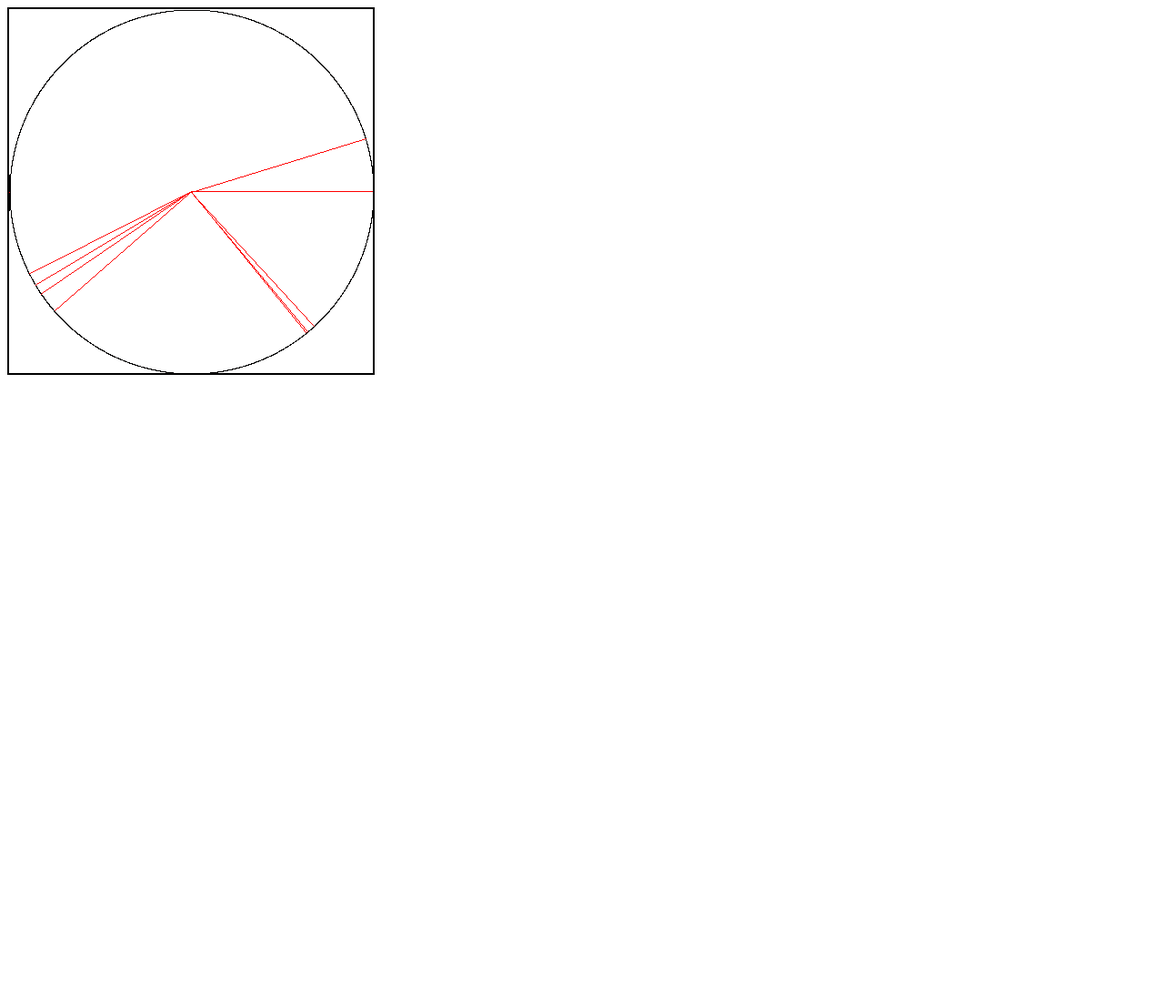
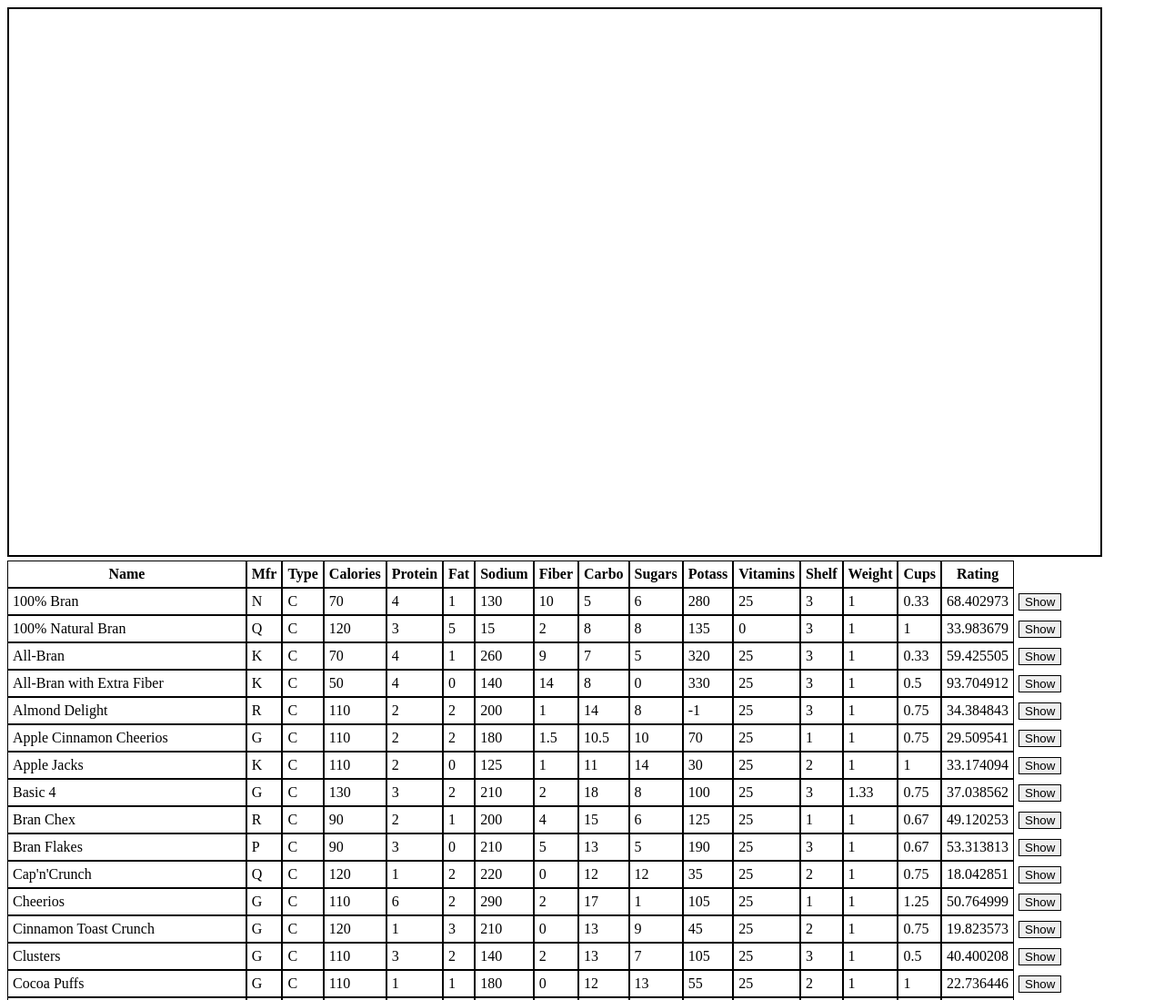
Before and after one commit to Tristanvivaldy/cereals_chart_grafkom, a plain HTML site: page index.html in a window 1280 px wide. Shown: the top 1099 px of the page at 91% size. Before the commit the page ends 800 px from the top, so only its background shows below. Drawn offline with nearby package versions, Linux system fonts and the light colour scheme.

Commit message:
Add files via upload

```diff
--- /dev/null
+++ b/data.js
@@ -0,0 +1,106 @@
+const cereal = "cereal.csv";
+export var tabel = document.querySelector(".table");
+export var imageData = lib.ctx.getImageData(0, 0, lib.canvas.width, lib.canvas.height);
+
+import * as lib from './lib.js';
+
+// Fetch the CSV file using the fetch API
+fetch(cereal)
+  .then((response) => response.text())
+  .then((csvData) => {
+    // Parse the CSV data using Papaparse
+    Papa.parse(csvData, {
+      header: true, // Set to true if your CSV has headers
+      dynamicTyping: true, // Automatically convert string values to appropriate types
+      complete: function (result) {
+        // The parsed data is available in the 'data' property of the result object
+        console.log(result.data);
+        table(result.data);
+      },
+      error: function (error) {
+        console.error("Error parsing CSV:", error.message);
+      },
+    });
+  })
+  .catch((error) => {
+    console.error("Error fetching CSV:", error.message);
+  });
+
+  export function table(data) {
+    const table = document.getElementById("table");
+
+    // Function to capitalize the first letter of a string
+    const capitalizeFirstLetter = (str) => {
+      return str.charAt(0).toUpperCase() + str.slice(1);
+    };
+
+    // Add table headers
+    const headers = Object.keys(data[0]);
+    const headerRow = table.insertRow(0);
+    headers.forEach((headerText) => {
+      const capitalizedHeader = capitalizeFirstLetter(headerText);
+      const headerCell = document.createElement("th");
+      headerCell.textContent = capitalizedHeader;
+      headerCell.style.border = "1px solid black"; // Add border to the header cell
+      headerRow.appendChild(headerCell);
+    });
+
+    // Add table rows
+    data.forEach((rowData, index) => {
+      // Check if any value in the row is null
+      if (Object.values(rowData).some(value => value === null)) {
+        return; // Skip the row if it contains null values
+      }
+
+      const row = table.insertRow(-1);
+      headers.forEach((header) => {
+        const cell = row.insertCell(-1);
+        const cellValue = rowData[header];
+        cell.textContent = cellValue !== null ? cellValue : ''; // Replace null with an empty string
+        cell.style.border = "1px solid black"; // Add border to the cell
+      });
+
+      // Add a button to the row that provides the index when clicked
+      const buttonCell = row.insertCell(-1);
+      const button = document.createElement("button");
+      button.textContent = "Show";
+      button.style.border = "1px solid black"; // Add border to the button
+      button.addEventListener("click", () => {
+        showData(index,rowData);
+      });
+      buttonCell.appendChild(button);
+    });
+  }
+
+export function showData(index, data){
+  lib.ctx.clearRect(0,0,lib.canvas.width,lib.canvas.height)
+  imageData = lib.ctx.getImageData(0, 0, lib.canvas.width, lib.canvas.height);
+  lib.lingkaran_polar(imageData, [lib.canvas.width/2,lib.canvas.height/2], 200, [1,0,0]);
+  var arr = [];
+  var total = 0;
+  for (var i in data){
+    if (i == 'calories' || i == 'protien' || i == 'fat' || i == 'sodium' || i == 'fiber' || i == 'carbo' || i == 'sugars' || i == 'potass' || i == 'vitamins'){
+      total += data[i];
+    }
+  }
+  for (var i in data){
+    if (i == 'calories' || i == 'protien' || i == 'fat' || i == 'sodium' || i == 'fiber' || i == 'carbo' || i == 'sugars' || i == 'potass' || i == 'vitamins'){
+      arr.push(parseFloat(((data[i]/total)*100).toFixed(2)));
+    }
+  }
+  for (var i = 0; i < arr.length; i++){
+    lib.segi(imageData, [lib.canvas.width/2,lib.canvas.height/2],200,9,[Math.floor(Math.random() * 256),Math.floor(Math.random() * 256),Math.floor(Math.random() * 256)],arr[i])
+    lib.ctx.putImageData(imageData,0, 0);
+  }
+  lib.ctx.putImageData(imageData,0, 0);
+  // lib.segi(imageData, [lib.canvas.width/2,lib.canvas.height/2],200,9,[255,0,0],13.18)
+  // lib.segi(imageData, [lib.canvas.width/2,lib.canvas.height/2],200,9,[0,0,255],0.75)
+  // lib.segi(imageData, [lib.canvas.width/2,lib.canvas.height/2],200,9,[0,255,0],0.18)
+  // lib.segi(imageData, [lib.canvas.width/2,lib.canvas.height/2],200,9,[255,255,0],24.48)
+  // lib.segi(imageData, [lib.canvas.width/2,lib.canvas.height/2],200,9,[0,255,255],1.88)
+  // lib.segi(imageData, [lib.canvas.width/2,lib.canvas.height/2],200,9,[255,0,255],0.94)
+  // lib.segi(imageData, [lib.canvas.width/2,lib.canvas.height/2],200,9,[100,100,100],1.12)
+  // lib.segi(imageData, [lib.canvas.width/2,lib.canvas.height/2],200,9,[50,50,50],52.73)
+  // lib.segi(imageData, [lib.canvas.width/2,lib.canvas.height/2],200,9,[50,100,150],4.7)
+  // lib.gambar_titik(imageData, lib.canvas.width/2+100,lib.canvas.height/2-10, [255,0,0])
+}
--- a/index.html
+++ b/index.html
@@ -4,33 +4,44 @@
     <meta charset="UTF-8">
     <meta name="viewport" content="width=device-width, initial-scale=1.0">
     <title>Pie Chart Favorit Ceha</title>
-    <script src="https://d3js.org/d3.v6.min.js"></script>
     <style>
         #canvas1{
             border: 2px solid black;
         }
     </style>
+    <script src="https://cdnjs.cloudflare.com/ajax/libs/PapaParse/5.3.0/papaparse.min.js"></script>
 </head>
 <body>
-    <canvas id="canvas1" width="400" height="400"></canvas>
-    <script src="index.js"></script>
+    <div class="kanpas">
+        <canvas id="canvas1" width="1200" height="600"></canvas>
+    </div>
+    <table id="table" cellpadding="5" cellspacing="0"></table>
     <script type="module">
         import * as lib from './lib.js';
-        var imageData = lib.ctx.getImageData(0, 0, lib.canvas.width, lib.canvas.height);
+        import * as data from './data.js';
 
-        lib.lingkaran_polar(imageData, [lib.canvas.width/2,lib.canvas.height/2], 200, [1,0,0]);
-        lib.segi(imageData, [lib.canvas.width/2,lib.canvas.height/2],200,9,[255,0,0],13.18)
-        lib.segi(imageData, [lib.canvas.width/2,lib.canvas.height/2],200,9,[255,0,0],0.75)
-        lib.segi(imageData, [lib.canvas.width/2,lib.canvas.height/2],200,9,[255,0,0],0.18)
-        lib.segi(imageData, [lib.canvas.width/2,lib.canvas.height/2],200,9,[255,0,0],24.48)
-        lib.segi(imageData, [lib.canvas.width/2,lib.canvas.height/2],200,9,[255,0,0],1.88)
-        lib.segi(imageData, [lib.canvas.width/2,lib.canvas.height/2],200,9,[255,0,0],0.94)
-        lib.segi(imageData, [lib.canvas.width/2,lib.canvas.height/2],200,9,[255,0,0],1.12)
-        lib.segi(imageData, [lib.canvas.width/2,lib.canvas.height/2],200,9,[255,0,0],52.73)
-        lib.segi(imageData, [lib.canvas.width/2,lib.canvas.height/2],200,9,[255,0,0],4.7)
-        lib.dda_line(imageData, [lib.canvas.width/2,lib.canvas.height/2], [lib.canvas.width/2,lib.canvas.height/2], [255,0,0])
+        // lib.lingkaran_polar(imageData, [lib.canvas.width/2,lib.canvas.height/2], 200, [1,0,0]);
+        // lib.segi(imageData, [lib.canvas.width/2,lib.canvas.height/2],200,9,[255,0,0],13.18)
+        // lib.floodFillStacked(imageData, lib.canvas, lib.canvas.width-10,lib.canvas.height/2+13, {r:0,g:0,b:0}, {r:255,g:0,b:0})
+        // lib.segi(imageData, [lib.canvas.width/2,lib.canvas.height/2],200,9,[0,0,255],0.75)
+        // lib.floodFillStacked(imageData, lib.canvas, lib.canvas.width-70,lib.canvas.height/2+150, {r:0,g:0,b:0}, {r:0,g:0,b:255})
+        // lib.segi(imageData, [lib.canvas.width/2,lib.canvas.height/2],200,9,[0,255,0],0.18)
+        // lib.floodFillStacked(imageData, lib.canvas, lib.canvas.width-74,lib.canvas.height/2+154, {r:0,g:0,b:0}, {r:0,g:255,b:0})
+        // lib.segi(imageData, [lib.canvas.width/2,lib.canvas.height/2],200,9,[255,255,0],24.48)
+        // lib.floodFillStacked(imageData, lib.canvas, lib.canvas.width-94,lib.canvas.height/2+154, {r:0,g:0,b:0}, {r:255,g:255,b:0})
+        // lib.segi(imageData, [lib.canvas.width/2,lib.canvas.height/2],200,9,[0,255,255],1.88)
+        // lib.floodFillStacked(imageData, lib.canvas, lib.canvas.width-354,lib.canvas.height/2+114, {r:0,g:0,b:0}, {r:0,g:255,b:255})
+        // lib.segi(imageData, [lib.canvas.width/2,lib.canvas.height/2],200,9,[255,0,255],0.94)
+        // lib.floodFillStacked(imageData, lib.canvas, lib.canvas.width-354,lib.canvas.height/2+96, {r:0,g:0,b:0}, {r:255,g:0,b:255})
+        // lib.segi(imageData, [lib.canvas.width/2,lib.canvas.height/2],200,9,[100,100,100],1.12)
+        // lib.floodFillStacked(imageData, lib.canvas, lib.canvas.width-354,lib.canvas.height/2+86, {r:0,g:0,b:0}, {r:100,g:100,b:100})
+        // lib.segi(imageData, [lib.canvas.width/2,lib.canvas.height/2],200,9,[50,50,50],52.73)
+        // lib.floodFillStacked(imageData, lib.canvas, lib.canvas.width-354,lib.canvas.height/2+66, {r:0,g:0,b:0}, {r:50,g:50,b:50})
+        // lib.segi(imageData, [lib.canvas.width/2,lib.canvas.height/2],200,9,[50,100,150],4.7)
+        // lib.floodFillStacked(imageData, lib.canvas, lib.canvas.width/2+100,lib.canvas.height/2-10, {r:0,g:0,b:0}, {r:50,g:100,b:150})
+        // lib.gambar_titik(imageData, lib.canvas.width/2+100,lib.canvas.height/2-10, [255,0,0])
+        // lib.dda_line(imageData, [lib.canvas.width/2,lib.canvas.height/2], [lib.canvas.width/2,lib.canvas.height/2], [255,0,0])
 
-        lib.ctx.putImageData(imageData,0, 0);
     </script>
 </body>
 </html>
--- a/lib.js
+++ b/lib.js
@@ -116,7 +116,7 @@ export function segi(imageData, koordinat, rad, n, warna, jumlahPersen) {
     for (var theta = 0; theta <= 1; theta += 1) {
         let x = xc + rad * Math.cos((angka / 100)*(Math.PI*2));
         let y = yc + rad * Math.sin((angka / 100)*(Math.PI*2));
-        dda_line(imageData, [x,y], [canvas.width/2,canvas.height/2], [255,0,0])
+        dda_line(imageData, [x,y], [canvas.width/2,canvas.height/2], warna)
         if (theta != 1){
             angka += jumlahPersen;
         }
```
Also changed, not shown: cereal.csv (line endings or trailing spaces).
